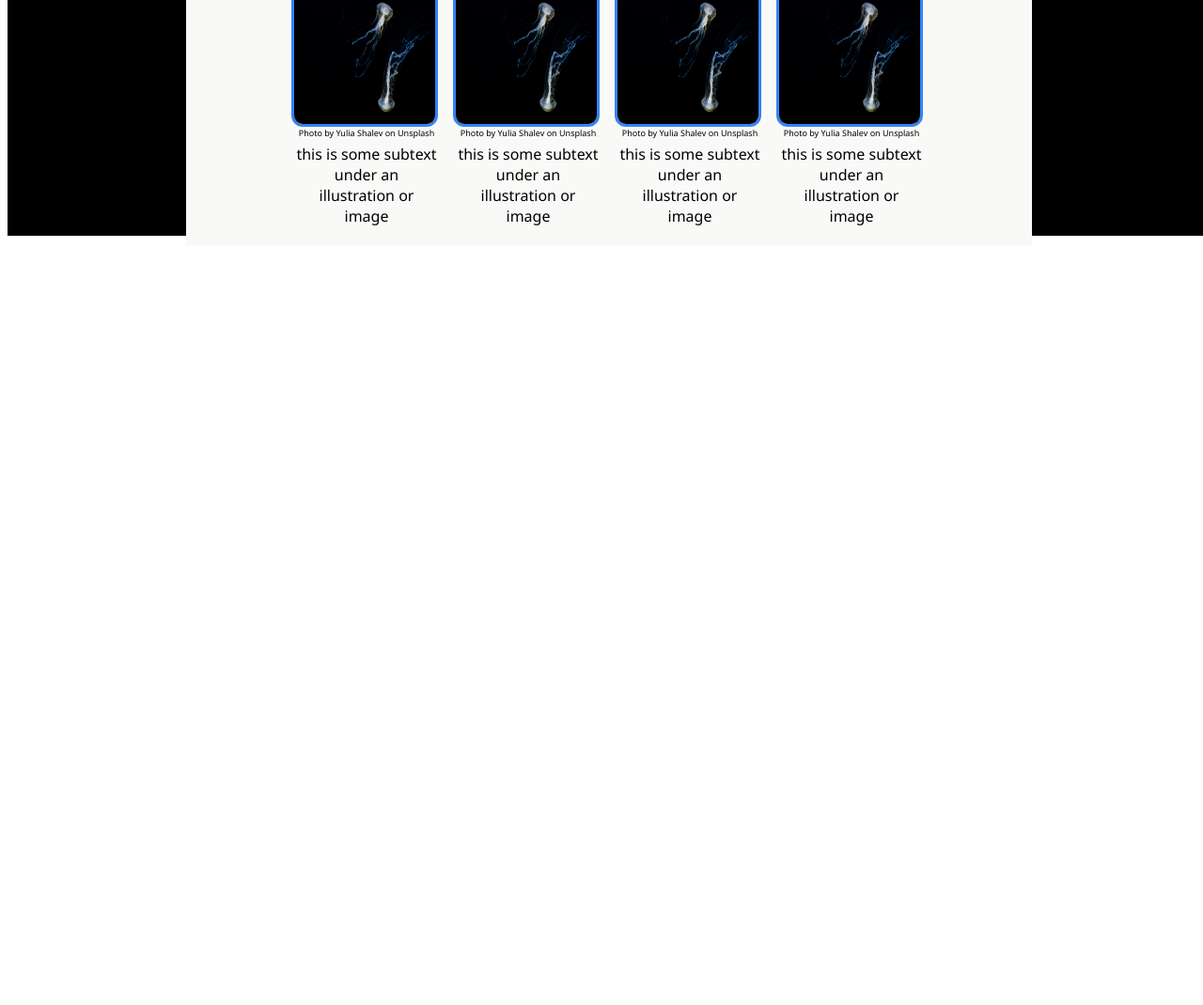
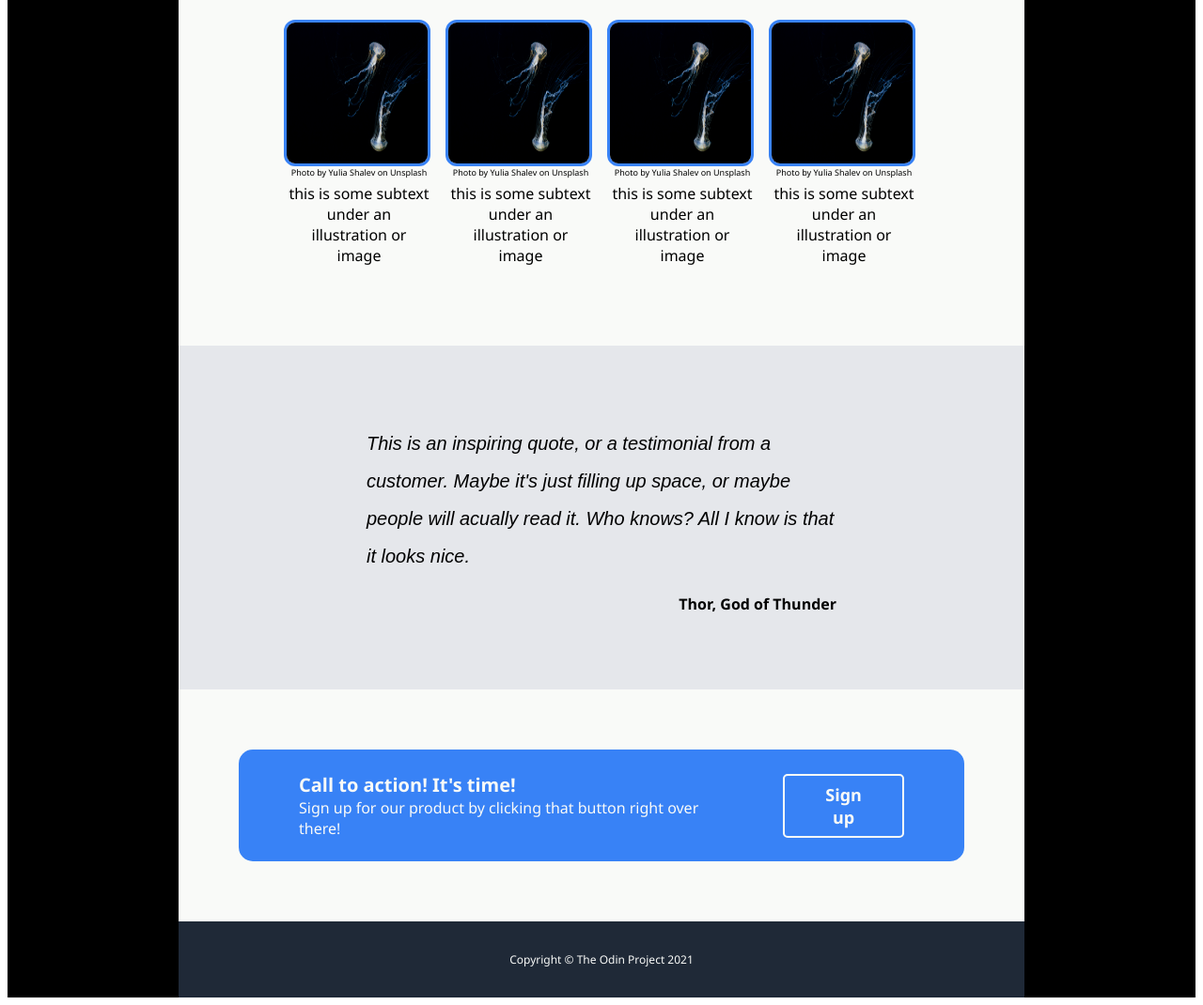
Before and after one commit to TheRealSogari/homepage, a plain HTML site: page index.html in a window 1280 px wide. Shown: the part 557-1627 px from the top of the page at 94% size. Before the commit the page ends 819 px from the top, so only its background shows below. Drawn offline with Linux system fonts and the light colour scheme; a web font is replaced by a local one.

Commit message:
Add Info, Center, Ad, Footer

```diff
--- a/css/styles.css
+++ b/css/styles.css
@@ -6,14 +6,14 @@
 
 a {
     text-decoration: none;
-    color:white;
+    color:#f9faf8;
 }
 
 .back {
     display:flex;
     background-color: #000;
-    height:100vh;
-    width:100vw;
+    height:100%;
+    width:100%;
     justify-content: center;
 }
 
@@ -30,7 +30,7 @@ a {
     justify-content: space-between;
     align-items: center;
     background-color: #1f2937;
-    color: #fff;
+    color: #f9faf8;
 }
 
 .h1-header {
@@ -58,7 +58,7 @@ a {
     flex-direction: column;
     flex: 1;
     padding-right: 24px;
-    color: #fff;
+    color: #f9faf8;
 }
 
 .h1-desc {
@@ -71,7 +71,7 @@ a {
     padding: 8px 32px;
     margin-top: 10px;
     background-color: #3882f6;
-    color: #fff;
+    color: #f9faf8;
     border:0px;
     font-size: 18px;
     font-weight: 900;
@@ -92,20 +92,26 @@ a {
 }
 
 .photo-desc {
-    color:#fff;
+    color:#f9faf8;
     margin: 2px;
 }
 
 .adesc {
-    color: #fff;
+    color: #f9faf8;
 }
 
-/*Center*/
+/*Info*/
 .infobox {
     display:flex;
     flex-direction: column;
     align-items: center;
     background-color: #f9faf8;
+    padding: 64px;
+}
+
+.h1-info {
+    padding-top: 0;
+    margin-top: 0;
 }
 
 .ul-info {
@@ -145,3 +151,91 @@ a {
 .ainfo {
     color: #000;
 }
+
+/*Center*/
+.centerbox {
+    display: flex;
+    background-color: #e5e7eb;
+    align-items: center;
+    justify-content: center;
+    padding: 64px;
+}
+
+.wrap-center {
+    display:flex;
+    flex-direction: column;
+    background-color: #e5e7eb;
+    width: 500px;
+    flex:initial;
+}
+
+.text-center {
+    font-family: "Sofia", sans-serif;
+    font-style: italic;
+    font-size: 20px;
+    line-height: 40px;
+}
+
+.quote-center {
+    font-weight: 900;
+    align-self: flex-end;
+    margin-top: 0;
+}
+
+/*Ad*/
+.adbox {
+    display: flex;
+    background-color: #f9faf8;
+    justify-content: center;
+    align-items: center;
+    padding:64px;
+}
+
+.ad {
+    display: flex;
+    align-items: center;
+    justify-content: space-around;
+    background-color: #3882f6;
+    padding: 24px 64px;
+    border-radius: 15px;
+    color: #f9faf8;
+}
+
+.left-ad {
+    display: flex;
+    flex-direction: column;
+}
+
+.text-ad {
+    padding-right: 64px;
+    padding-left: 0;
+}
+
+.h1-ad {
+    margin: 0;
+    padding: 0;
+    font-size: 20px;
+}
+
+.button-ad {
+    align-self: center;
+    padding: 8px 32px;
+    background-color: #3882f6;
+    color: #f9faf8;
+    border:2px solid #f9faf8;
+    font-size: 18px;
+    font-weight: 900;
+    border-radius: 5px;
+}
+
+/*footer*/
+.footer {
+    display: flex;
+    text-align: center;
+    align-items: center;
+    justify-content: center;
+    color: #f9faf8;
+    background-color:#1f2937;
+    padding: 32px;
+    font-size: 12px;
+}
--- a/index.html
+++ b/index.html
@@ -4,6 +4,7 @@
     <head>
         <meta charset="utf-8">
         <link rel="stylesheet" href="./css/styles.css">
+        <link rel="stylesheet" href="https://fonts.googleapis.com/css?family=Sofia">
         <title>My Homepage</title>
     </head>
 
@@ -66,15 +67,26 @@
                 </div>
 
                 <div class="centerbox">
-
+                    <div class="wrap-center">
+                        <p class="text-center">This is an inspiring quote, or a testimonial from a customer. Maybe it's just filling up space, or maybe people will acually read it. Who knows? All I know is that it looks nice.</p>
+                        <p class="quote-center">Thor, God of Thunder</p>
+                    </div>
                 </div>
 
-                <div class="addbox">
-
+                <div class="adbox">
+                    <div class="ad">
+                        <div class="left-ad">
+                            <h1 class="h1-ad">Call to action! It's time!</h1>
+                            <div class="text-ad">Sign up for our product by clicking that button right over there!</div>
+                        </div>
+                        <div class="right-ad">
+                            <button class="button-ad">Sign up</button>
+                        </div>
+                    </div>
                 </div>
 
                 <div class="footer">
-
+                    Copyright © The Odin Project 2021
                 </div>
             </div>
         </div>
```
